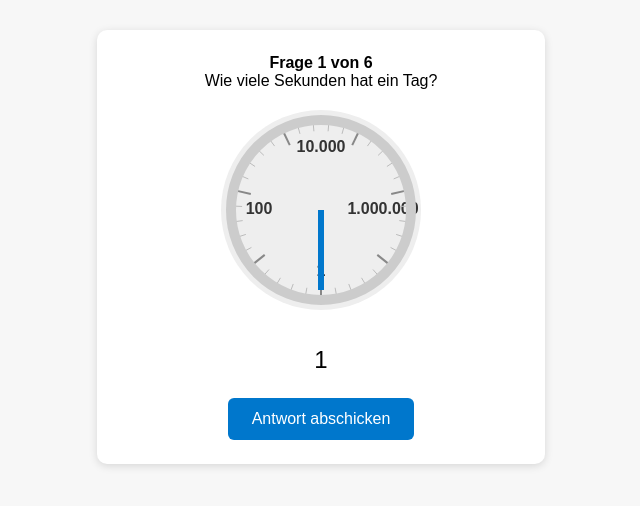
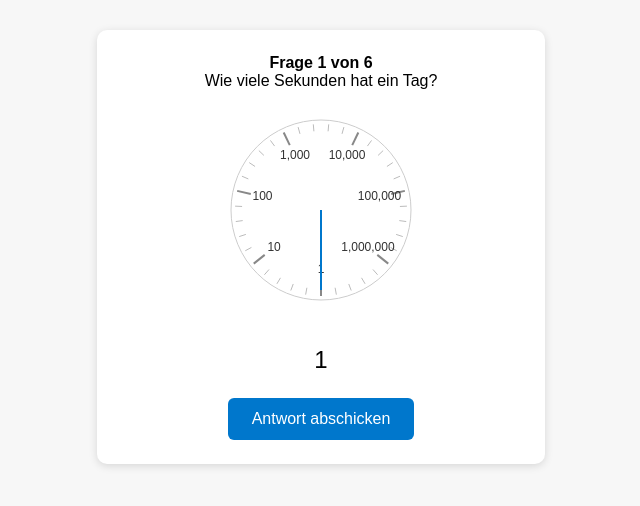
Before and after one commit to mrh-init/Federal_Data_Quiz, a plain HTML site: page index.html in a window 1280 px wide. Shown: the whole page, without its empty margins (319-959 px from the left). Drawn offline with Linux system fonts and the light colour scheme.

Commit message:
Add files via upload
alles bisschen hübsch gemacht, links hinzugefügt und zifferblatt aufgeräumt

```diff
--- a/index.html
+++ b/index.html
@@ -7,7 +7,7 @@
   <style>
     body { font-family: sans-serif; background: #f7f7f7; margin: 0; padding: 0; }
     .container { max-width: 400px; margin: 30px auto; background: #fff; border-radius: 10px; box-shadow: 0 2px 8px #0002; padding: 24px; text-align: center; }
-    canvas { border-radius: 50%; background: #eee; touch-action: none; }
+    canvas { border-radius: 50%; background: #fff; touch-action: none; }
     .knob-value { font-size: 1.5em; margin: 12px 0; }
     .button { background: #0077cc; color: #fff; border: none; border-radius: 6px; padding: 12px 24px; font-size: 1em; cursor: pointer; margin-top: 12px; }
     .button:active { background: #005fa3; }
@@ -44,6 +44,7 @@
       return Math.round(Math.pow(10, logVal));
     }
 
+
     // Hilfsfunktion: Wert → Winkel (0 = unten)
     function angleFromLogValue(val) {
       const min = 1, max = 10000000;
@@ -53,11 +54,14 @@
     }
 
 
+
+
 	function drawKnob(canvas, angle) {
 	  const ctx = canvas.getContext("2d");
 	  const r = canvas.width / 2;
 	  ctx.clearRect(0, 0, canvas.width, canvas.height);
 
+/*
 	  // Zifferblatt-Beschriftung (6, 9, 12, 3 Uhr)
 	  const labelPositions = [
 		{ angle: Math.PI / 2, label: "1" },           // 6 Uhr
@@ -74,11 +78,13 @@
 		const y = r + (r - 38) * Math.sin(pos.angle);
 		ctx.fillText(pos.label, x, y);
 	  });
+*/
 
+/*
 	  // Kleine Striche für jede Dekade und feine Unterteilungen
 	  const min = 1, max = 10000000;
 	  const logMin = Math.log10(min), logMax = Math.log10(max);
-	  const totalTicks = (logMax - logMin) * 5; // 5 Striche pro Dekade
+	  const totalTicks = (logMax - logMin)* 5; // 5 Striche pro Dekade
 	  for (let i = 0; i <= totalTicks; i++) {
 		const percent = i / totalTicks;
 		const tickAngle = percent * 2 * Math.PI + Math.PI / 2; // Start bei 6 Uhr
@@ -98,12 +104,59 @@
 		);
 		ctx.stroke();
 	  }
+*/
+
+
+const min = 1, max = 10000000;
+const logMin = Math.log10(min), logMax = Math.log10(max);
+const totalTicks = (logMax - logMin) * 5; // 5 Striche pro Dekade
+
+for (let i = 0; i <= totalTicks; i++) {
+  const percent = i / totalTicks;
+  const tickAngle = percent * 2 * Math.PI + Math.PI / 2; // Start bei 6 Uhr
+  const isMajor = (i % 5 === 0);
+  const tickLen = isMajor ? 14 : 7;
+  const tickColor = isMajor ? "#888" : "#bbb";
+
+  // Strich zeichnen
+  ctx.beginPath();
+  ctx.strokeStyle = tickColor;
+  ctx.lineWidth = isMajor ? 2 : 1;
+  ctx.moveTo(
+    r + (r - 14) * Math.cos(tickAngle),
+    r + (r - 14) * Math.sin(tickAngle)
+  );
+  ctx.lineTo(
+    r + (r - 14 - tickLen) * Math.cos(tickAngle),
+    r + (r - 14 - tickLen) * Math.sin(tickAngle)
+  );
+  ctx.stroke();
+
+  // Zahl hinzufügen bei Major-Tick
+  if (isMajor && i !== totalTicks) {
+    const decade = i / 5 ; // +1 weil i=0 → 10^1 ; + 1
+
+	const label = `${Math.pow(10, decade).toLocaleString()}`;
+//const label = `10^${decade}`;
+    const textRadius = r - 40; // Abstand vom Mittelpunkt
+
+    const textX = r + textRadius * Math.cos(tickAngle);
+    const textY = r + textRadius * Math.sin(tickAngle);
+
+    ctx.fillStyle = "#333";
+    ctx.font = "12px sans-serif";
+    ctx.textAlign = "center";
+    ctx.textBaseline = "middle";
+    ctx.fillText(label, textX, textY);
+  }
+}
+
 
 	  // Kreis
 	  ctx.beginPath();
 	  ctx.arc(r, r, r - 10, 0, 2 * Math.PI);
 	  ctx.strokeStyle = "#ccc";
-	  ctx.lineWidth = 10;
+	  ctx.lineWidth = 1;
 	  ctx.stroke();
 
 	  // Zeiger
@@ -111,7 +164,7 @@
 	  ctx.moveTo(r, r);
 	  ctx.lineTo(r + (r - 20) * Math.cos(angle), r + (r - 20) * Math.sin(angle));
 	  ctx.strokeStyle = "#0077cc";
-	  ctx.lineWidth = 6;
+	  ctx.lineWidth = 2;
 	  ctx.stroke();
 	}
 
@@ -199,7 +252,14 @@
         else summary = "😅 Das war wohl eher geraten.";
 
         app.innerHTML = `
-          <div class="feedback"><b>Dein Gesamtergebnis:</b><br>${summary}</div>
+          <div class="feedback">
+		  <b>Dein Gesamtergebnis:</b>
+		  <br>${summary}
+		  <br>
+		  <br>Viele Zahlen zur föderalen Verwaltung gibt's auf dem <a href="https://dashboard.digitale-verwaltung.de/">Dashboard Digitale Verwaltung</a>
+		  <br>
+		  <br>Datenprojekte bei <a href="https://www.init.de/thema/data-driven-government">init</a>
+		  </div>
           <button class="button" onclick="location.reload()">Nochmal spielen</button>
         `;
       }
```
